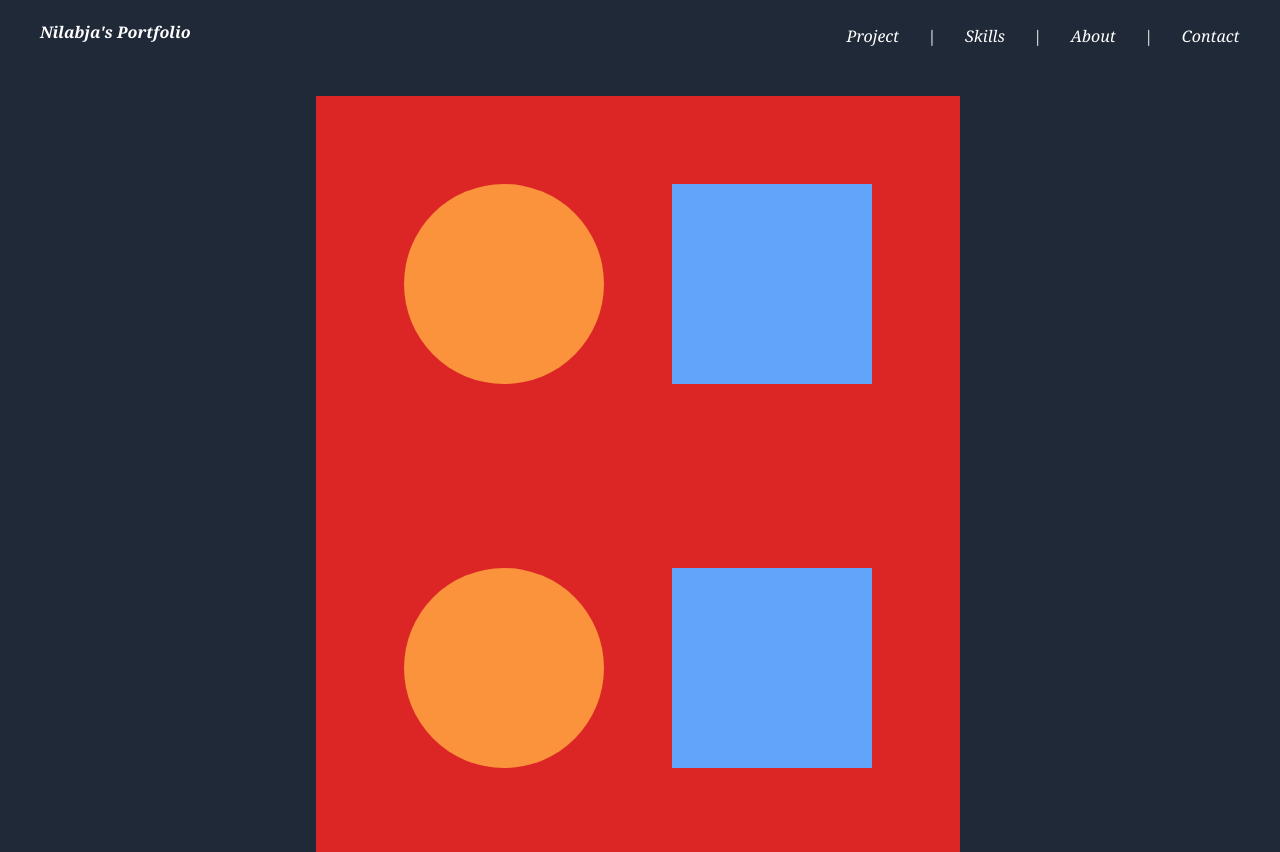
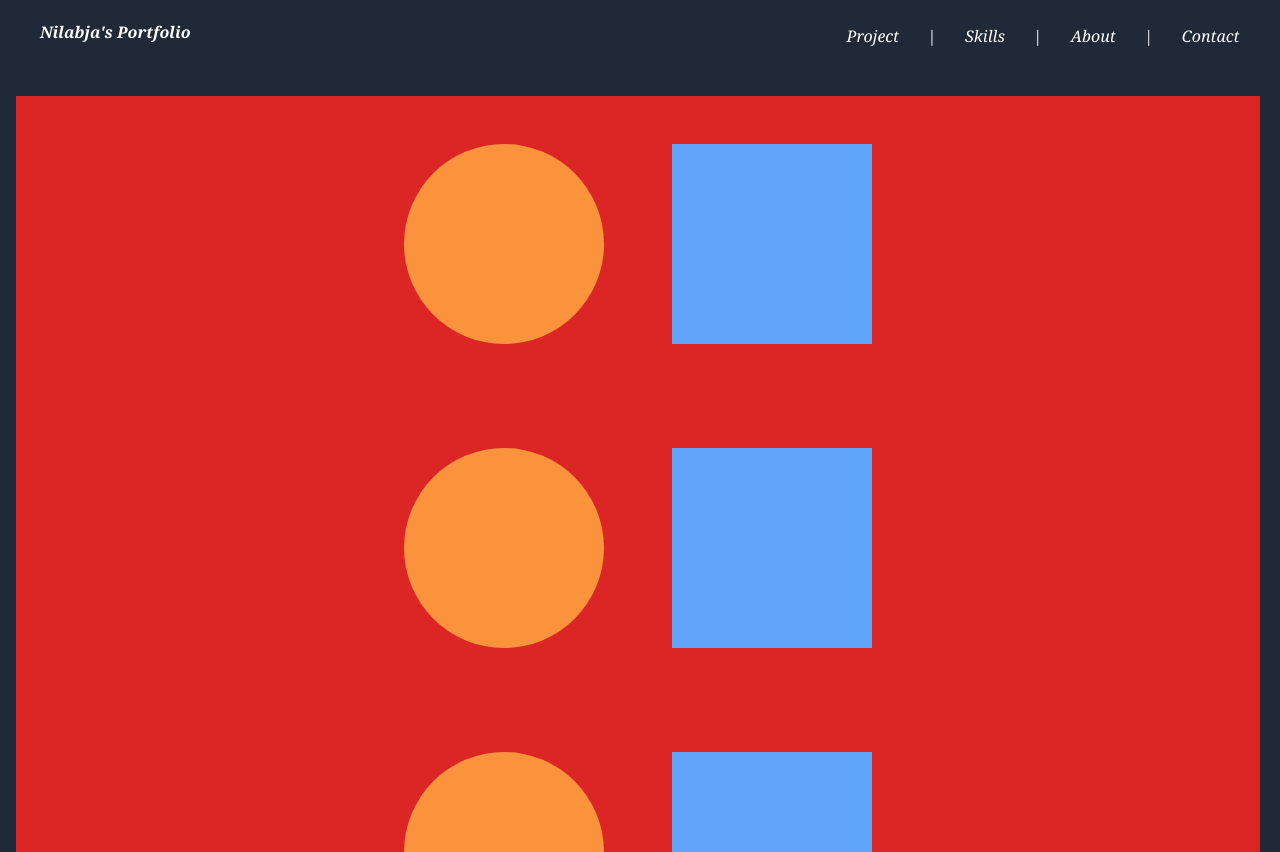
Before and after one commit to imNilabja/Nilabja-s-Portfolio_V2, a Next.js app: page /Skill in a window 1280 px wide. Shown: the top 852 px of the page. Built offline with nearby package versions, Linux system fonts and the light colour scheme.

Commit message:
bug fix 2

```diff
--- a/Components/SkillCircle.js
+++ b/Components/SkillCircle.js
@@ -5,7 +5,7 @@ const SkillCircle = () => {
     <>
 
 
-      <div className='flex justify-center flex-col sm:flex-row m-10'>
+      <div className='flex justify-center flex-col sm:flex-row mr-auto ml-auto'>
 
 
       <div className='bg-orange-400 m-7 min-h-[200px] min-w-[200px] relative rounded-[200px] overflow-hidden mr-10'>
--- a/app/Skill/page.js
+++ b/app/Skill/page.js
@@ -12,7 +12,7 @@ const page = () => {
 
         <Header />
 
-        <div className='bg-red-600 flex-row justify-center sm:flex-row min-h-[50px] min-w-[350px] max-w-screen relative ml-auto mr-auto mt-10 p-[20px] mb-10'>
+        <div className='bg-red-600 flex-row justify-center sm:flex-row min-h-[50px] min-w-[100px] max-w-screen relative ml-4 mr-4 mt-10 p-[20px] mb-10'>
 
           <SkillCircle />
           <SkillCircle />
```
